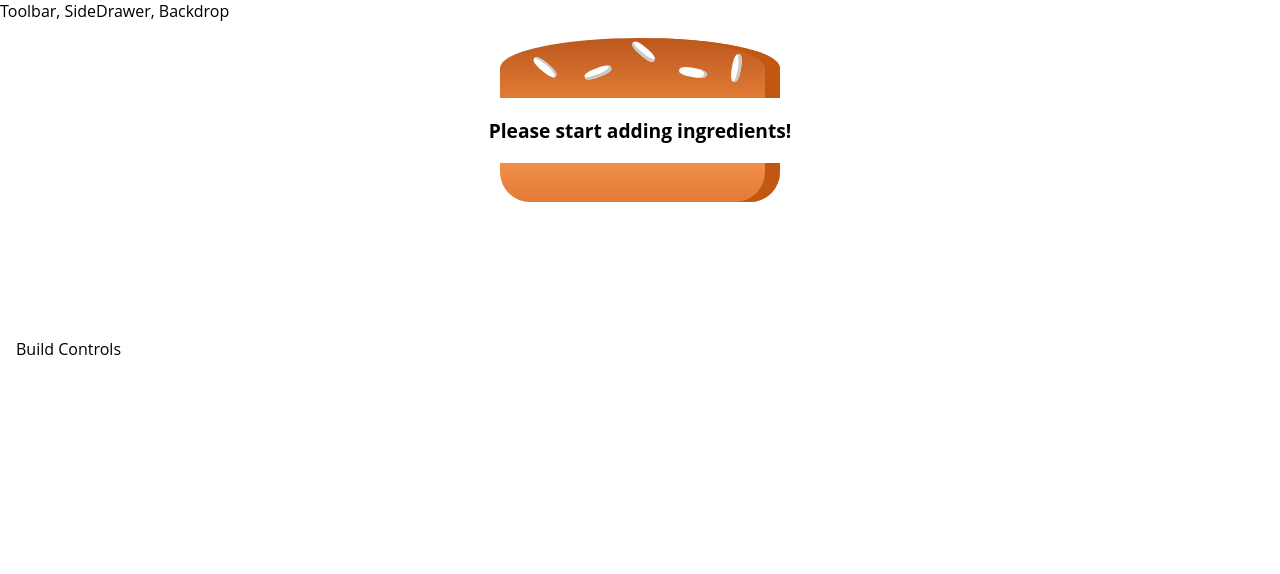
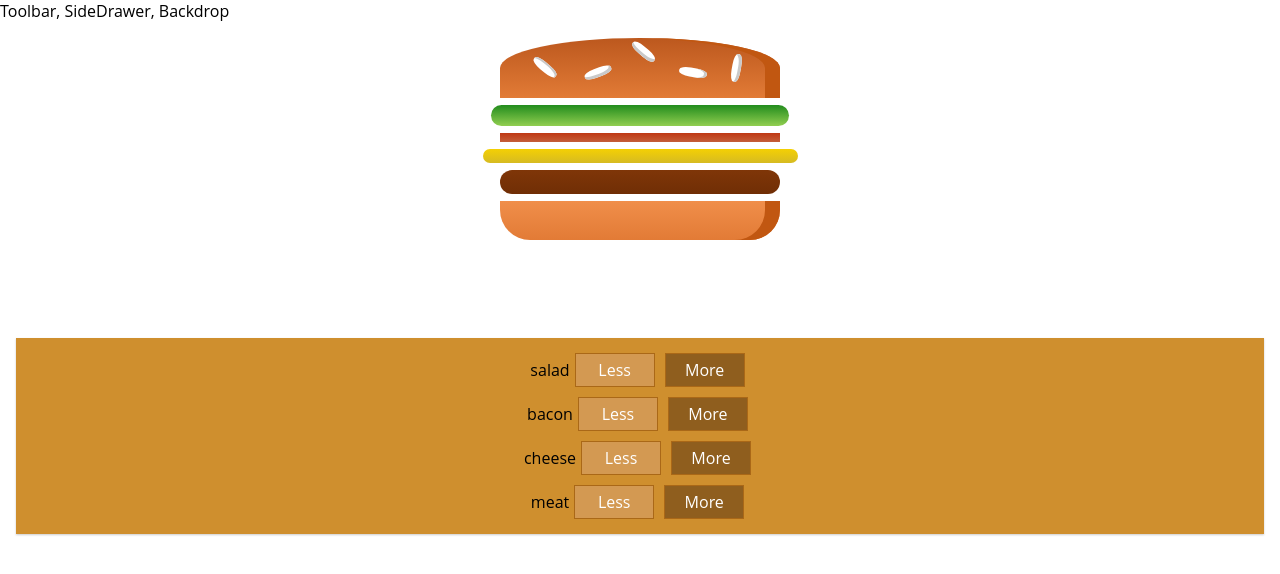
Before and after one commit to alirezamoon/berger-builder, a React (Create React App) app: page / in a window 1280 px wide. Shown: the top 574 px of the page. Built offline with nearby package versions, Linux system fonts and the light colour scheme.

Commit message:
add BuildControl

```diff
--- /dev/null
+++ b/src/Components/Burger/BuildControls/BuildControl/BuildControl.js
@@ -0,0 +1,12 @@
+import React from "react";
+import classes from "./BuildControl.module.css";
+
+const buildControl = (props) => (
+  <div className={classes.BuildControl}>
+    <div className={classes.Lable}>{props.lable}</div>
+    <button className={classes.Less}>Less</button>
+    <button className={classes.More}>More</button>
+  </div>
+);
+
+export default buildControl;
--- /dev/null
+++ b/src/Components/Burger/BuildControls/BuildControl/BuildControl.module.css
@@ -0,0 +1,56 @@
+.BuildControl {
+    display: flex;
+    justify-content: space-between;
+    align-items: center;
+    margin: 5px 0;
+}
+
+.BuildControl button {
+    display: block;
+    font: inherit;
+    padding: 5px;
+    margin: 0 5px;
+    width: 80px;
+    border: 1px solid #AA6817;
+    cursor: pointer;
+    outline: none;
+}
+
+.BuildControl button:disabled {
+    background-color: #AC9980;
+    border: 1px solid #7E7365;
+    color: #ccc;
+    cursor: default;
+}
+
+.BuildControl button:hover:disabled {
+    background-color: #AC9980;
+    color: #ccc;
+    cursor: not-allowed;
+}
+
+.Label {
+    padding: 10px;
+    font-weight: bold;
+    width: 80px;
+}
+
+.BuildControl .Less {
+    background-color: #D39952;
+    color: white;
+}
+
+.BuildControl .More {
+    background-color: #8F5E1E;
+    color: white;
+}
+
+.BuildControl .Less:hover, .BuildControl .Less:active {
+    background-color: #DAA972;
+    color: white;
+}
+
+.BuildControl .More:hover,.BuildControl .More:active {
+    background-color: #99703F;
+    color: white;
+}
--- /dev/null
+++ b/src/Components/Burger/BuildControls/BuildControls.js
@@ -0,0 +1,20 @@
+import React from "react";
+import classes from "./BuildControls.module.css";
+import BuildControl from "./BuildControl/BuildControl";
+
+const controls = [
+  { lable: "Salad", type: "salad" },
+  { lable: "Bacon", type: "bacon" },
+  { lable: "Cheese", type: "cheese" },
+  { lable: "Meat", type: "meat" },
+];
+
+const buildControls = (props) => (
+  <div className={classes.BuildControls}>
+    {controls.map((ctrl) => (
+      <BuildControl key={ctrl.lable} lable={ctrl.type} />
+    ))}
+  </div>
+);
+
+export default buildControls;
--- /dev/null
+++ b/src/Components/Burger/BuildControls/BuildControls.module.css
@@ -0,0 +1,10 @@
+.BuildControls {
+    width : 100%;
+    background-color: #cf8f2e;
+    display: flex;
+    flex-flow: column;
+    align-items: center;
+    box-shadow: 0 1px 2px #ccc;
+    margin: auto;
+    padding: 10px 0;
+}
--- a/src/Containers/BurgerBuilder/BurgerBuilder.js
+++ b/src/Containers/BurgerBuilder/BurgerBuilder.js
@@ -1,25 +1,23 @@
 import React, { Component } from "react";
 import Aux from "../../hoc/Auxx";
-import Burger from './../../Components/Burger/Burger'
+import Burger from "./../../Components/Burger/Burger";
+import BuildControls from "../../Components/Burger/BuildControls/BuildControls";
 
 class BurgerBuilder extends Component {
-
   state = {
     ingredients: {
-      salad: 0,
-      bacon: 0,
-      cheese: 0,
-      meat: 0
-    }
-  }
-
-
+      salad: 1,
+      bacon: 1,
+      cheese: 1,
+      meat: 1,
+    },
+  };
 
   render() {
     return (
       <Aux>
         <Burger ingredients={this.state.ingredients} />
-        <div>Build Controls</div>
+        <BuildControls />
       </Aux>
     );
   }
```
Also changed, not shown: 2 other files (tests, documents, lock files or other folders).
